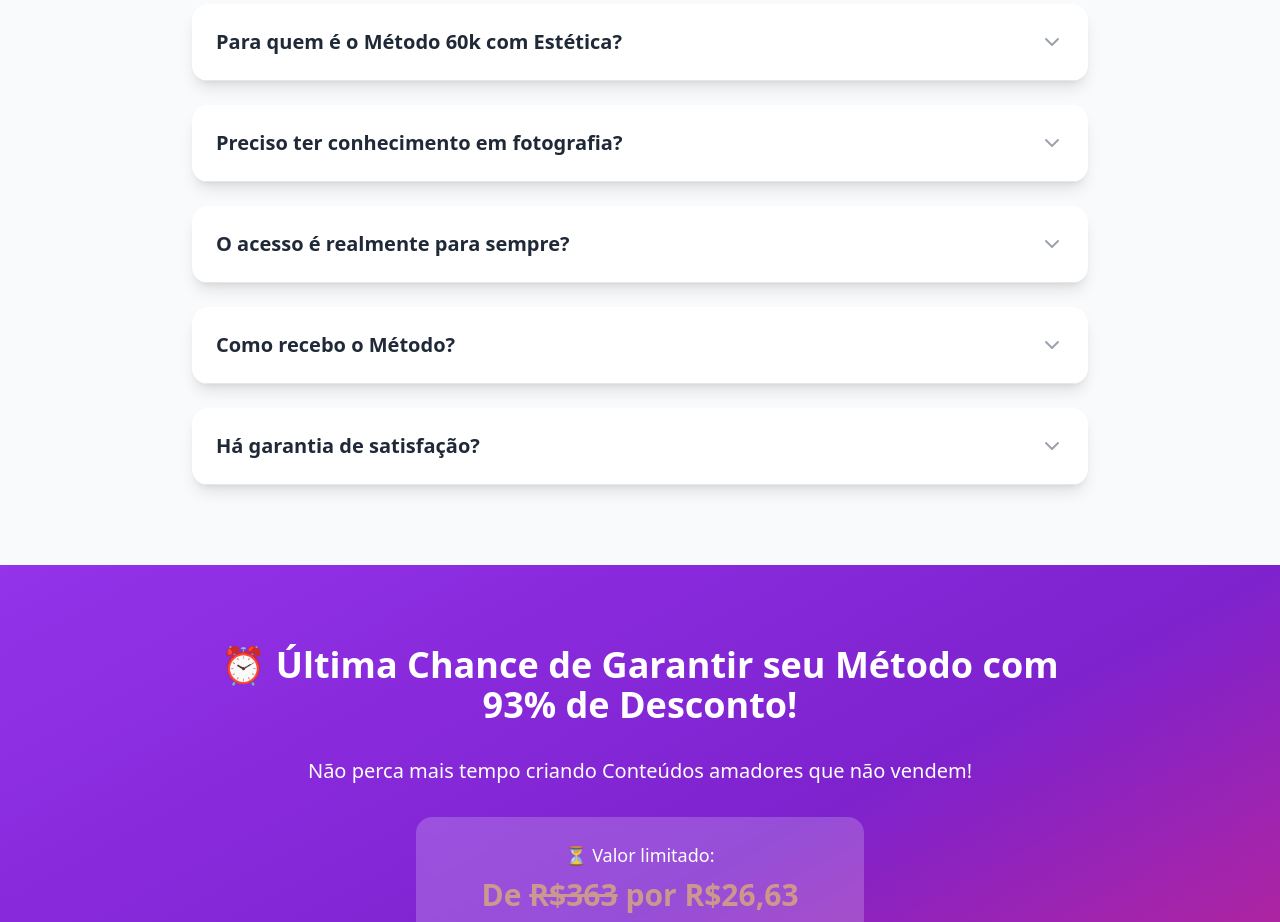
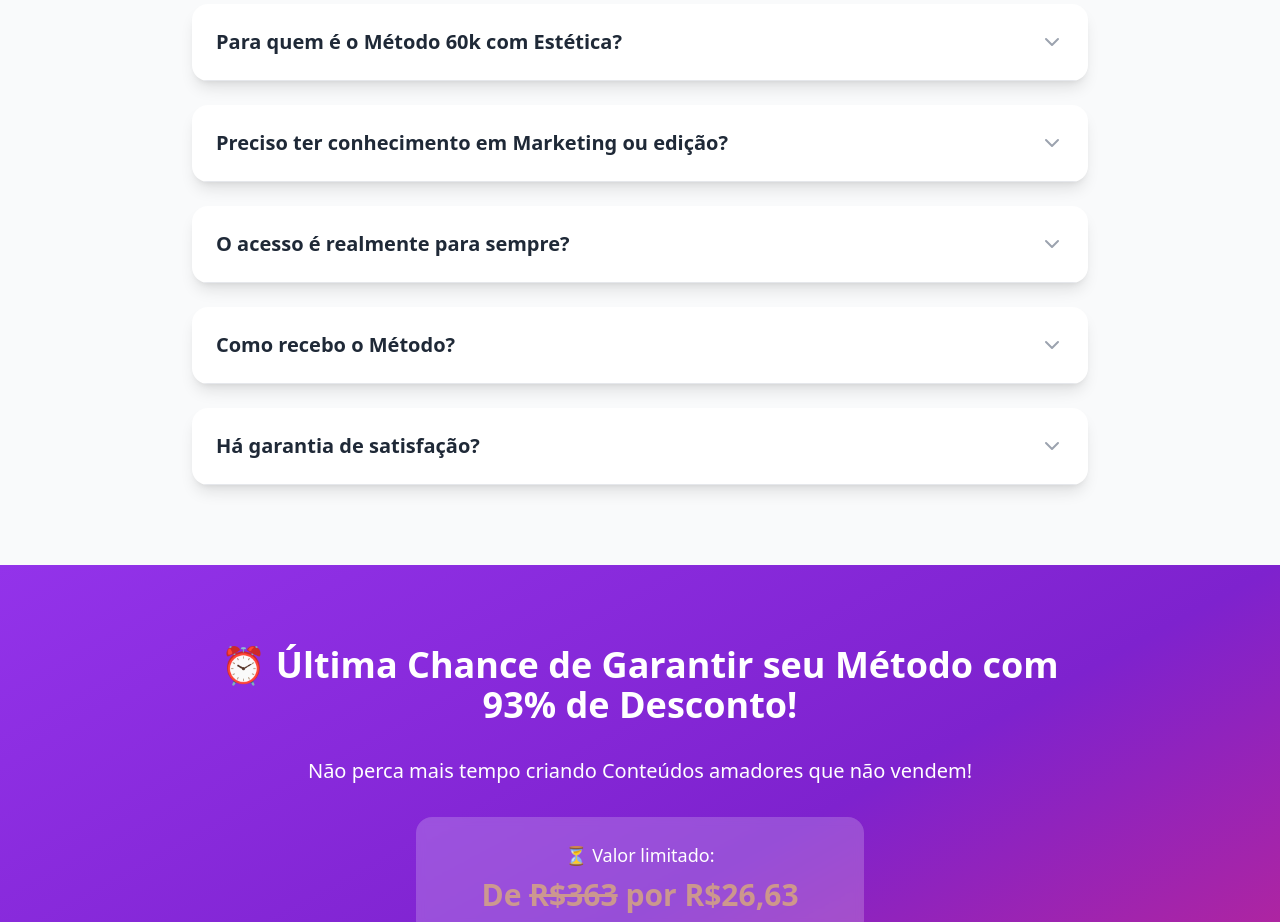
Before and after one commit to Magnus1385/KIT, a React (Vite) app: page / in a window 1280 px wide. Shown: the part 4700-5622 px from the top of the page. Built offline with nearby package versions, Linux system fonts and the light colour scheme.

Commit message:
Updated App.tsx

```diff
--- a/src/App.tsx
+++ b/src/App.tsx
@@ -470,7 +470,7 @@ function App() {
               answer="Para todas as profissionais de estética: Esteticistas, Designers de Sobrancelha, Terapeutas Capilares, Micropigmentadoras, profissionais de Harmonização Facial e qualquer pessoa que trabalhe com beleza e bem-estar."
             />
             <FAQItem
-              question="Preciso ter conhecimento em fotografia?"
+              question="Preciso ter conhecimento em Marketing ou edição?"
               answer="Não! As fotos são totalmente prontas para uso. Você só precisa baixar e postar com sua marca. É simples assim!"
             />
             <FAQItem
```
